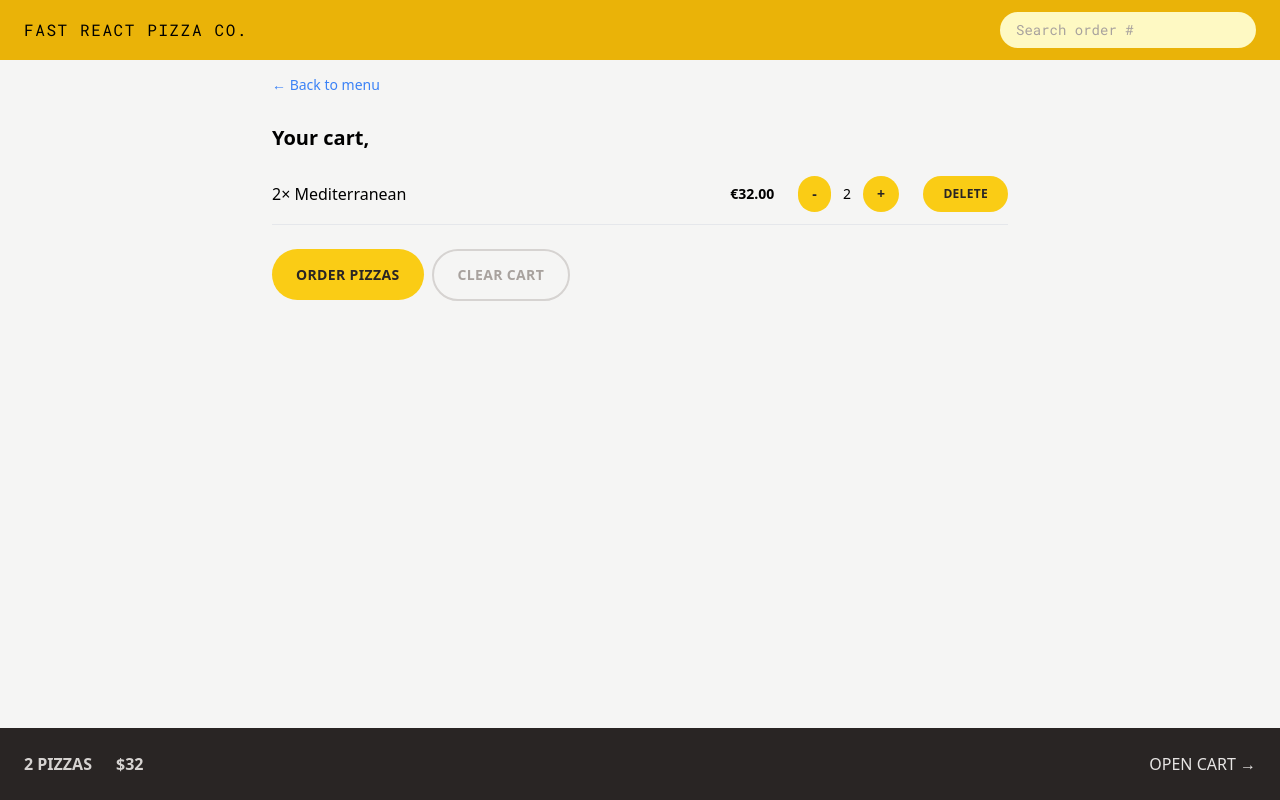
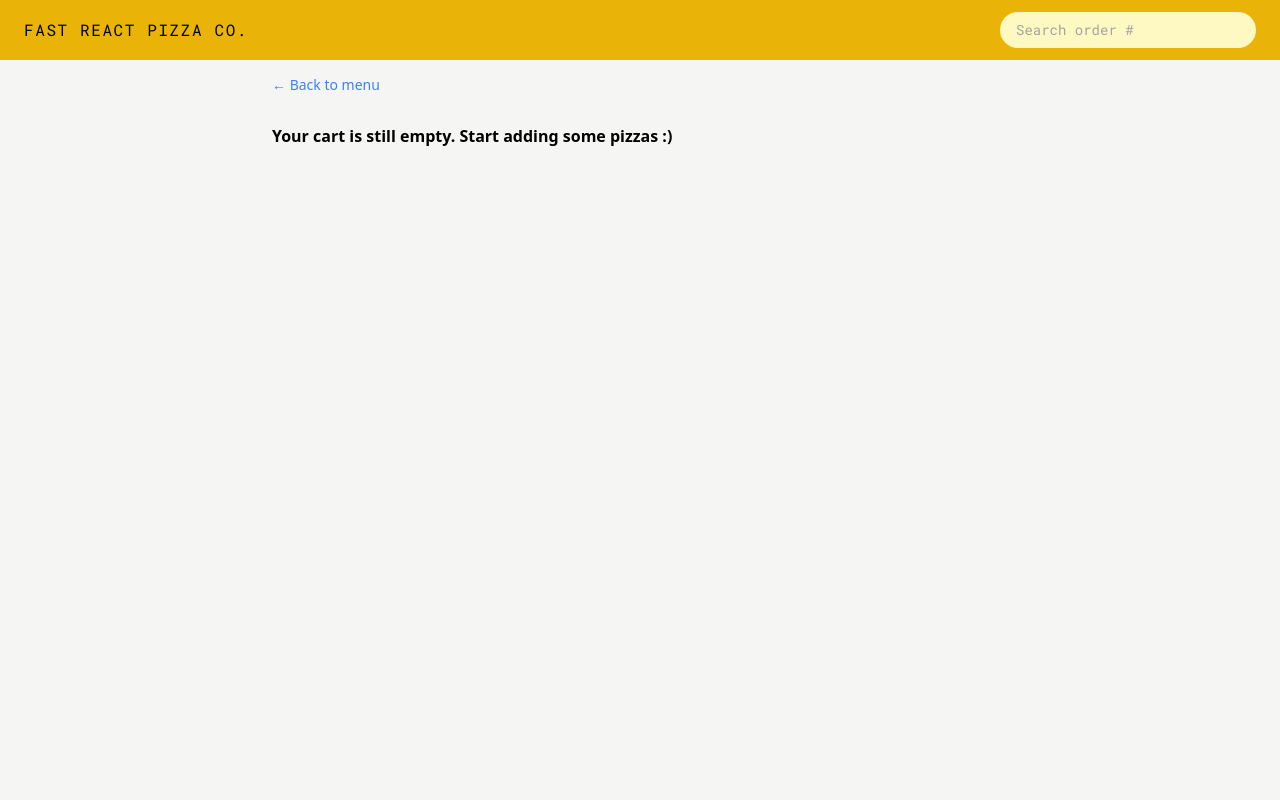
Before and after one commit to AnhtuanUit/React-Course-Learning-Parts, a React (Vite) app in the folder 16-fast-react-pizza/: page /cart in a window 1280 px wide. Built offline with nearby package versions, Linux system fonts and the light colour scheme.

Commit message:
Updateing Data Without Navigation

```diff
--- a/16-fast-react-pizza/src/App.jsx
+++ b/16-fast-react-pizza/src/App.jsx
@@ -8,6 +8,7 @@ import CreateOrder, {
   action as createOrderAction,
 } from './features/order/CreateOrder';
 import Order, { loader as orderLoader } from './features/order/Order';
+import { action as updateOrderAction } from './features/order/UpdateOrder';
 import AppLayout from './ui/AppLayout';
 import Error from './ui/Error';
 
@@ -34,6 +35,7 @@ const router = createBrowserRouter([
         element: <Order />,
         loader: orderLoader,
         errorElement: <Error />,
+        action: updateOrderAction,
       },
     ],
   },
--- a/16-fast-react-pizza/src/features/cart/cartSlice.js
+++ b/16-fast-react-pizza/src/features/cart/cartSlice.js
@@ -1,17 +1,7 @@
 import { createSlice } from '@reduxjs/toolkit';
 
 const initialState = {
-  // cart: [],
-
-  cart: [
-    {
-      pizzaId: 12,
-      name: 'Mediterranean',
-      quantity: 2,
-      unitPrice: 16,
-      totalPrice: 32,
-    },
-  ],
+  cart: [],
 };
 
 const cartSlice = createSlice({
@@ -21,7 +11,6 @@ const cartSlice = createSlice({
     addItem(state, action) {
       // payload = newItem
       state.cart.push(action.payload);
-      console.log(state.cart);
     },
     deleteItem(state, action) {
       // payload = pizzaId
@@ -30,7 +19,6 @@ const cartSlice = createSlice({
     increaseItemQuantity(state, action) {
       // payload = pizzaId
       const item = state.cart.find((item) => item.pizzaId === action.payload);
-      console.log(action);
       if (item) {
         item.quantity++;
         item.totalPrice = item.quantity * item.unitPrice;
--- a/16-fast-react-pizza/src/features/menu/Menu.jsx
+++ b/16-fast-react-pizza/src/features/menu/Menu.jsx
@@ -5,7 +5,6 @@ import MenuItem from './MenuItem';
 
 function Menu() {
   const menu = useLoaderData();
-  console.log(menu);
 
   return (
     <ul className="divide-y divide-stone-200 px-2">
--- a/16-fast-react-pizza/src/features/menu/MenuItem.jsx
+++ b/16-fast-react-pizza/src/features/menu/MenuItem.jsx
@@ -15,7 +15,6 @@ function MenuItem({ pizza }) {
   const isInCart = currentQuantituy > 0;
 
   function handleAddToCart() {
-    console.log(id);
     const newItem = {
       pizzaId: id,
       name,
--- a/16-fast-react-pizza/src/features/order/CreateOrder.jsx
+++ b/16-fast-react-pizza/src/features/order/CreateOrder.jsx
@@ -15,30 +15,6 @@ const isValidPhone = (str) =>
   /^\+?\d{1,4}?[-.\s]?\(?\d{1,3}?\)?[-.\s]?\d{1,4}[-.\s]?\d{1,4}[-.\s]?\d{1,9}$/.test(
     str,
   );
-
-const fakeCart = [
-  {
-    pizzaId: 12,
-    name: 'Mediterranean',
-    quantity: 2,
-    unitPrice: 16,
-    totalPrice: 32,
-  },
-  {
-    pizzaId: 6,
-    name: 'Vegetale',
-    quantity: 1,
-    unitPrice: 13,
-    totalPrice: 13,
-  },
-  {
-    pizzaId: 11,
-    name: 'Spinach and Mushroom',
-    quantity: 1,
-    unitPrice: 15,
-    totalPrice: 15,
-  },
-];
 
 function CreateOrder() {
   const {
@@ -168,13 +144,11 @@ function CreateOrder() {
 export async function action({ request }) {
   const formData = await request.formData();
   const data = Object.fromEntries(formData);
-  console.log(data);
   const order = {
     ...data,
     cart: JSON.parse(data.cart),
     priority: data.priority === 'true',
   };
-  console.log(order);
 
   const errors = {};
   if (!isValidPhone(order.phone))
@@ -185,7 +159,6 @@ export async function action({ request }) {
 
   // If everything is okay, create new order and redirect
   const newOrder = await createOrder(order);
-  console.log(newOrder);
   store.dispatch(clearCart());
   return redirect(`/order/${newOrder.id}`);
 }
--- a/16-fast-react-pizza/src/features/order/Order.jsx
+++ b/16-fast-react-pizza/src/features/order/Order.jsx
@@ -10,6 +10,7 @@ import {
 } from '../../utils/helpers';
 import OrderItem from './OrderItem';
 import { useEffect } from 'react';
+import UpdateOrder from './UpdateOrder';
 
 function Order() {
   const order = useLoaderData();
@@ -92,6 +93,7 @@ function Order() {
           To pay on delivery: {formatCurrency(orderPrice + priorityPrice)}
         </p>
       </div>
+      {!priority && <UpdateOrder order={order} />}
     </div>
   );
 }
--- /dev/null
+++ b/16-fast-react-pizza/src/features/order/UpdateOrder.jsx
@@ -0,0 +1,21 @@
+import { updateOrder } from '@src/services/apiRestaurant';
+import Button from '@src/ui/Button';
+import { useFetcher } from 'react-router-dom';
+
+function UpdateOrder() {
+  const fetcher = useFetcher();
+  return (
+    <fetcher.Form className="text-right" method="PATCH">
+      <Button type="primary">Make priority</Button>
+    </fetcher.Form>
+  );
+}
+
+// eslint-disable-next-line react-refresh/only-export-components
+export async function action({ params }) {
+  const updateObj = { priority: true };
+  await updateOrder(params.orderId, updateObj);
+  return null;
+}
+
+export default UpdateOrder;
--- a/16-fast-react-pizza/src/ui/AppLayout.jsx
+++ b/16-fast-react-pizza/src/ui/AppLayout.jsx
@@ -6,7 +6,6 @@ import Loader from './Loader';
 
 function AppLayout() {
   const navigation = useNavigation();
-  console.log(navigation);
 
   const isLoading = navigation.state === 'loading';
 
--- a/16-fast-react-pizza/src/ui/Error.jsx
+++ b/16-fast-react-pizza/src/ui/Error.jsx
@@ -3,7 +3,6 @@ import LinkButton from './LinkButton';
 
 function Error() {
   const error = useRouteError();
-  console.log(error);
 
   return (
     <div>
```
